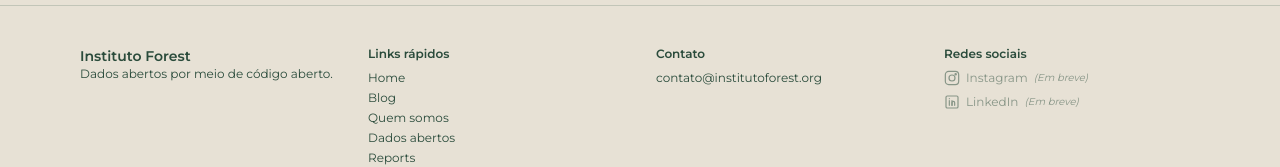
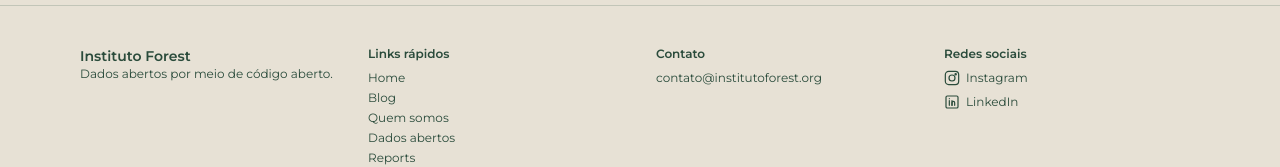
Before and after one commit to julianopadua/forest-portal, a Next.js app: page / in a window 1280 px wide. Shown: the part 2392-2559 px from the top of the page. Built offline with nearby package versions, Linux system fonts and the light colour scheme; no server answers.

Commit message:
dev: instagram and linkedin properly added

```diff
--- a/src/components/layout/Footer.tsx
+++ b/src/components/layout/Footer.tsx
@@ -3,6 +3,11 @@
 
 import Link from "next/link";
 import { useI18n } from "@/i18n/I18nProvider";
+
+const SOCIAL_LINKS = {
+  instagram: "https://www.instagram.com/institutoforest/",
+  linkedin: "https://www.linkedin.com/company/instituto-forest",
+} as const;
 
 export default function Footer() {
   const { dict } = useI18n();
@@ -50,16 +55,27 @@ export default function Footer() {
           <div className="space-y-2 text-xs">
             <div className="font-semibold text-[color:var(--text)]">{dict.footer.social}</div>
             <div className="flex flex-col gap-2">
-              <div className="inline-flex items-center gap-1.5 opacity-50">
+              <a
+                href={SOCIAL_LINKS.instagram}
+                target="_blank"
+                rel="noopener noreferrer"
+                className="inline-flex items-center gap-1.5 transition-colors hover:text-[color:var(--text)]"
+                aria-label={dict.footer.socialLinks.instagram}
+              >
                 <svg viewBox="0 0 24 24" className="h-4 w-4 shrink-0" fill="none" stroke="currentColor" strokeWidth="1.8" strokeLinecap="round" strokeLinejoin="round" aria-hidden>
                   <rect x="2" y="2" width="20" height="20" rx="5" />
                   <circle cx="12" cy="12" r="4.5" />
                   <circle cx="17.5" cy="6.5" r="1" />
                 </svg>
                 <span>{dict.footer.socialLinks.instagram}</span>
-                <span className="text-[10px] italic">({dict.footer.socialLinks.comingSoon})</span>
-              </div>
-              <div className="inline-flex items-center gap-1.5 opacity-50">
+              </a>
+              <a
+                href={SOCIAL_LINKS.linkedin}
+                target="_blank"
+                rel="noopener noreferrer"
+                className="inline-flex items-center gap-1.5 transition-colors hover:text-[color:var(--text)]"
+                aria-label={dict.footer.socialLinks.linkedin}
+              >
                 <svg viewBox="0 0 24 24" className="h-4 w-4 shrink-0" fill="none" stroke="currentColor" strokeWidth="1.8" strokeLinecap="round" strokeLinejoin="round" aria-hidden>
                   <rect x="3" y="3" width="18" height="18" rx="2" />
                   <path d="M8 10v7" />
@@ -68,8 +84,7 @@ export default function Footer() {
                   <path d="M12 10v7" />
                 </svg>
                 <span>{dict.footer.socialLinks.linkedin}</span>
-                <span className="text-[10px] italic">({dict.footer.socialLinks.comingSoon})</span>
-              </div>
+              </a>
             </div>
           </div>
         </div>
--- a/src/i18n/dictionaries.ts
+++ b/src/i18n/dictionaries.ts
@@ -55,7 +55,6 @@ export type Dict = {
     socialLinks: {
       instagram: string;
       linkedin: string;
-      comingSoon: string;
     };
   };
 
@@ -315,7 +314,6 @@ export const dictionaries: Record<Locale, Dict> = {
       socialLinks: {
         instagram: "Instagram",
         linkedin: "LinkedIn",
-        comingSoon: "Em breve",
       },
     },
 
@@ -665,7 +663,6 @@ export const dictionaries: Record<Locale, Dict> = {
       socialLinks: {
         instagram: "Instagram",
         linkedin: "LinkedIn",
-        comingSoon: "Coming soon",
       },
     },
 
```
